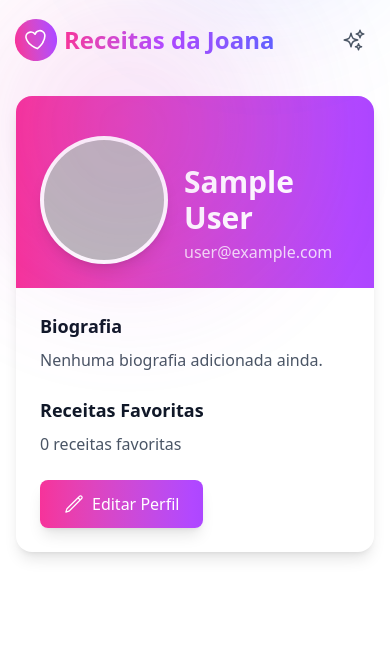
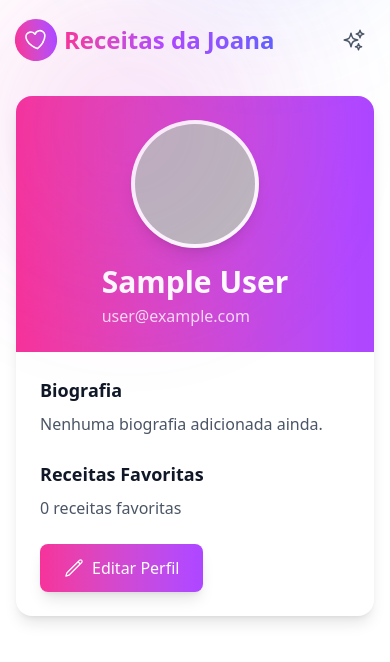
Before and after one commit to ironblodz/recipes_app, a React (Vite) app: page /profile in a window 390 px wide. Shown: the top 662 px of the page. Built offline with nearby package versions, Linux system fonts and the light colour scheme; no server answers; the database is empty; sample sign-in values are in the browser's storage.

Commit message:
Update Profile component: adjust header height and improve layout responsiveness by modifying flex properties for better alignment on different screen sizes.

```diff
--- a/src/pages/Profile.tsx
+++ b/src/pages/Profile.tsx
@@ -145,9 +145,9 @@ export default function Profile() {
     >
       <div className="bg-white rounded-2xl shadow-lg overflow-hidden">
         {/* Profile Header */}
-        <div className="relative h-48 bg-gradient-to-r from-pink-500 to-purple-500">
+        <div className="relative h-64 sm:h-48 bg-gradient-to-r from-pink-500 to-purple-500">
           <div className="absolute bottom-0 left-0 right-0 p-6">
-            <div className="flex items-end space-x-4">
+            <div className="flex flex-col sm:flex-row items-center sm:items-end space-y-4 sm:space-y-0 sm:space-x-4">
               <div className="relative">
                 <div className="w-32 h-32 rounded-full bg-white p-1 shadow-lg">
                   {photoPreview ? (
```
